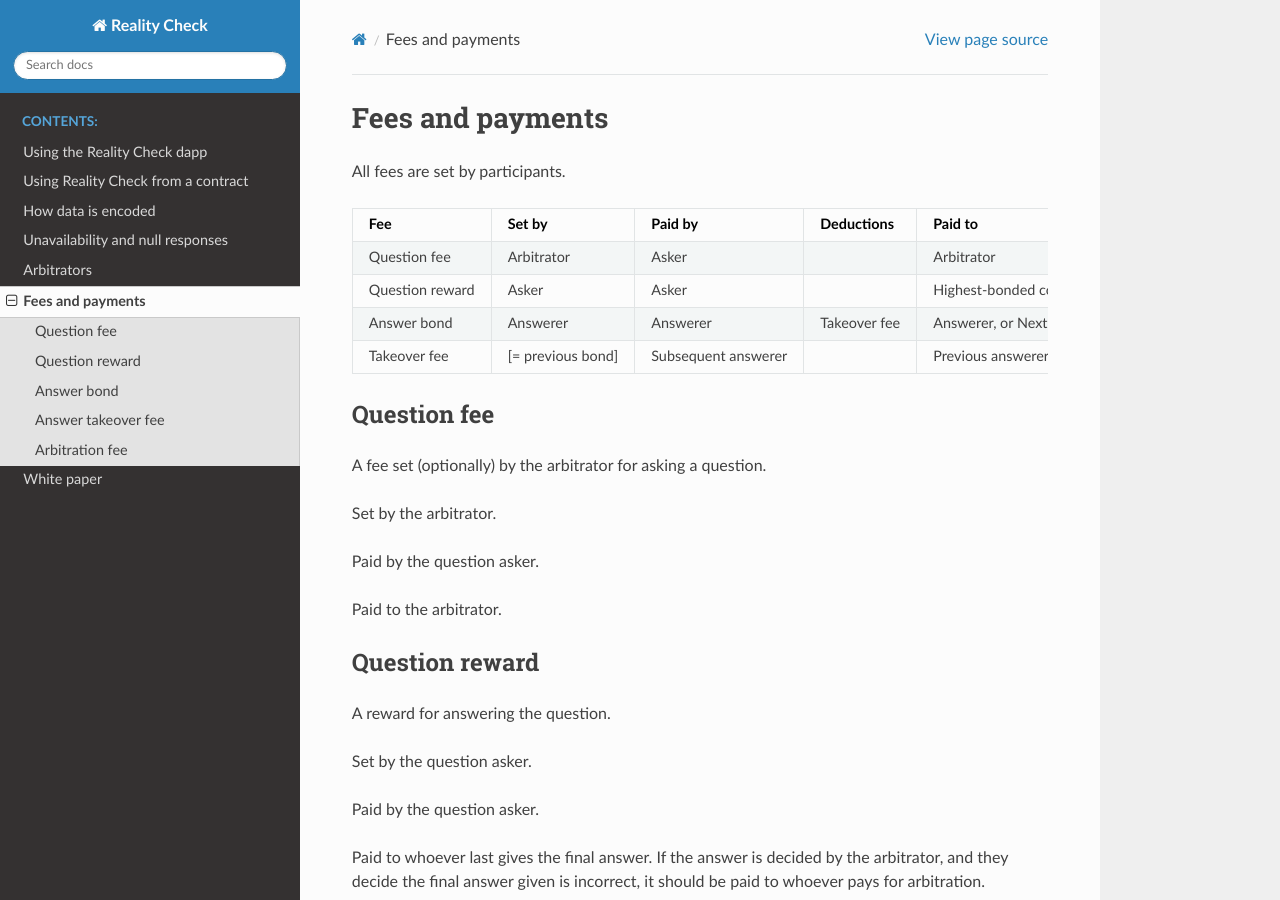
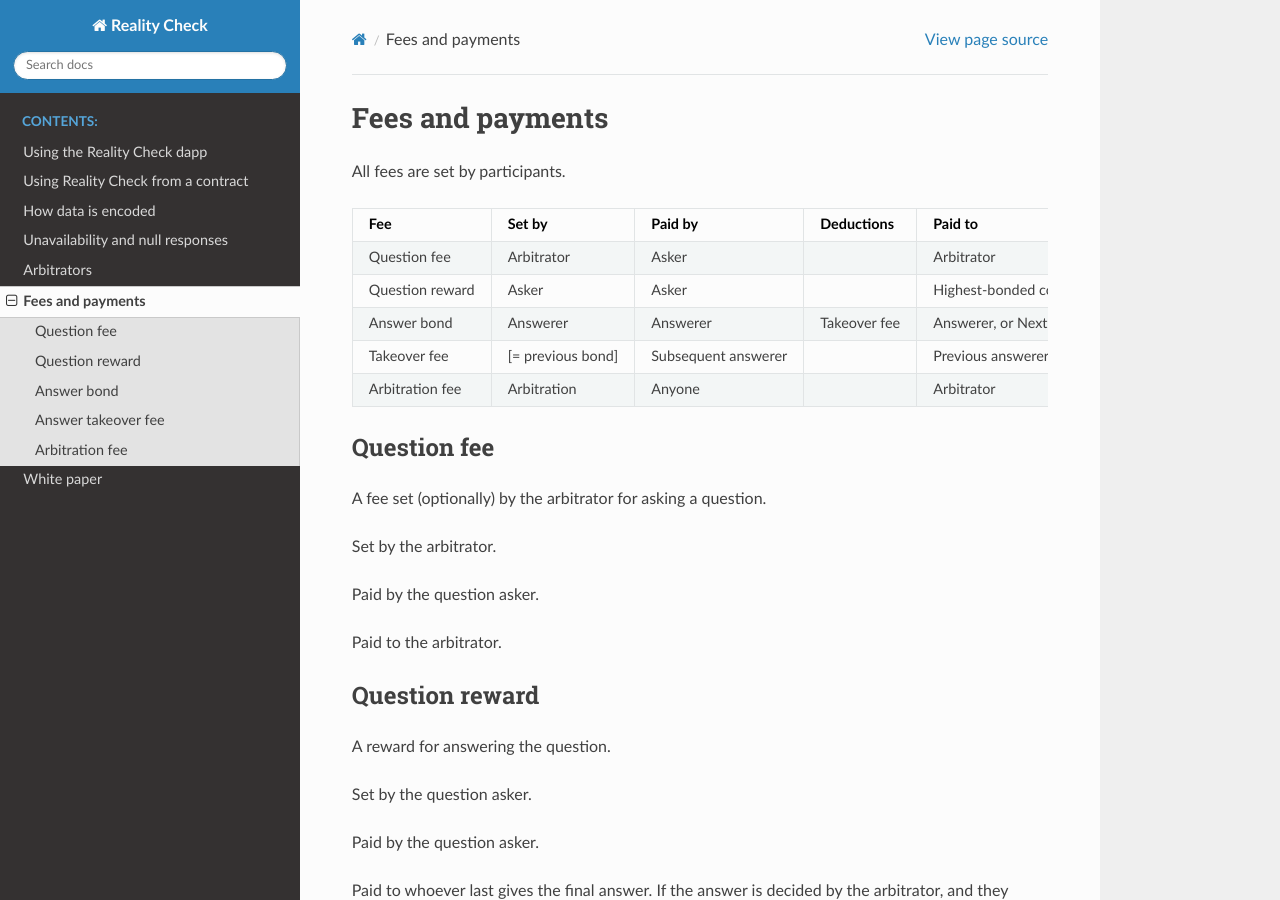
Before and after one commit to realitio/realitio-dapp, a Sphinx documentation site: the page built from docs/fees.rst, in a window 1280 px wide and 900 px high. Built offline with Sphinx 7.4.7 and the Read the Docs theme 2.0.0, drawn with Linux system fonts in a browser that asks for light colours.

Commit message:
Include arbitration fee in table

```diff
--- a/docs/fees.rst
+++ b/docs/fees.rst
@@ -15,6 +15,7 @@
 Question reward Asker             Asker                            Highest-bonded correct answerer
 Answer bond     Answerer          Answerer            Takeover fee Answerer, or Next correct answerer
 Takeover fee    [= previous bond] Subsequent answerer              Previous answerer
+Arbitration fee Arbitration       Anyone                           Arbitrator
 =============== ================= =================== ============ ========================================
 
 Question fee
```
